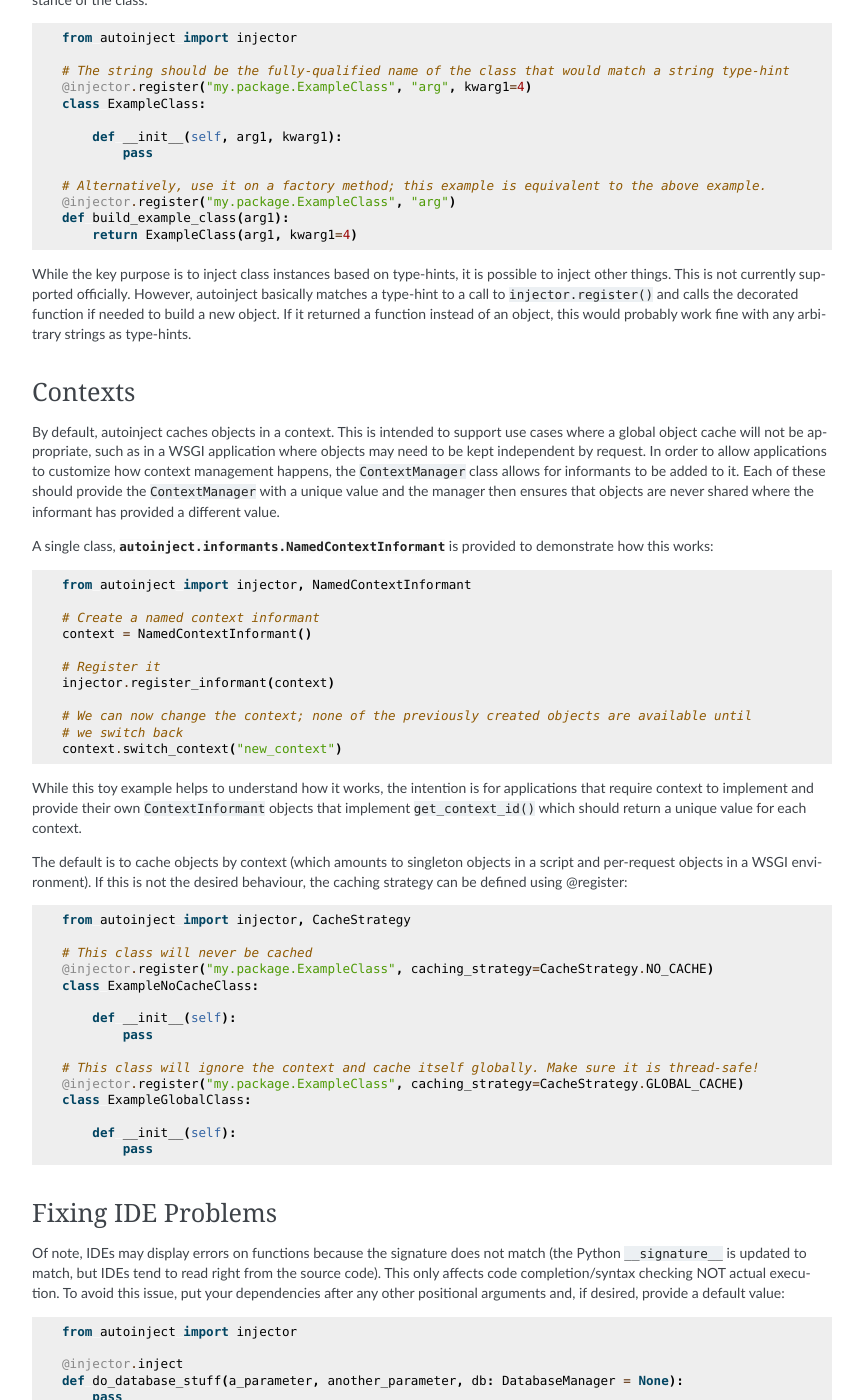
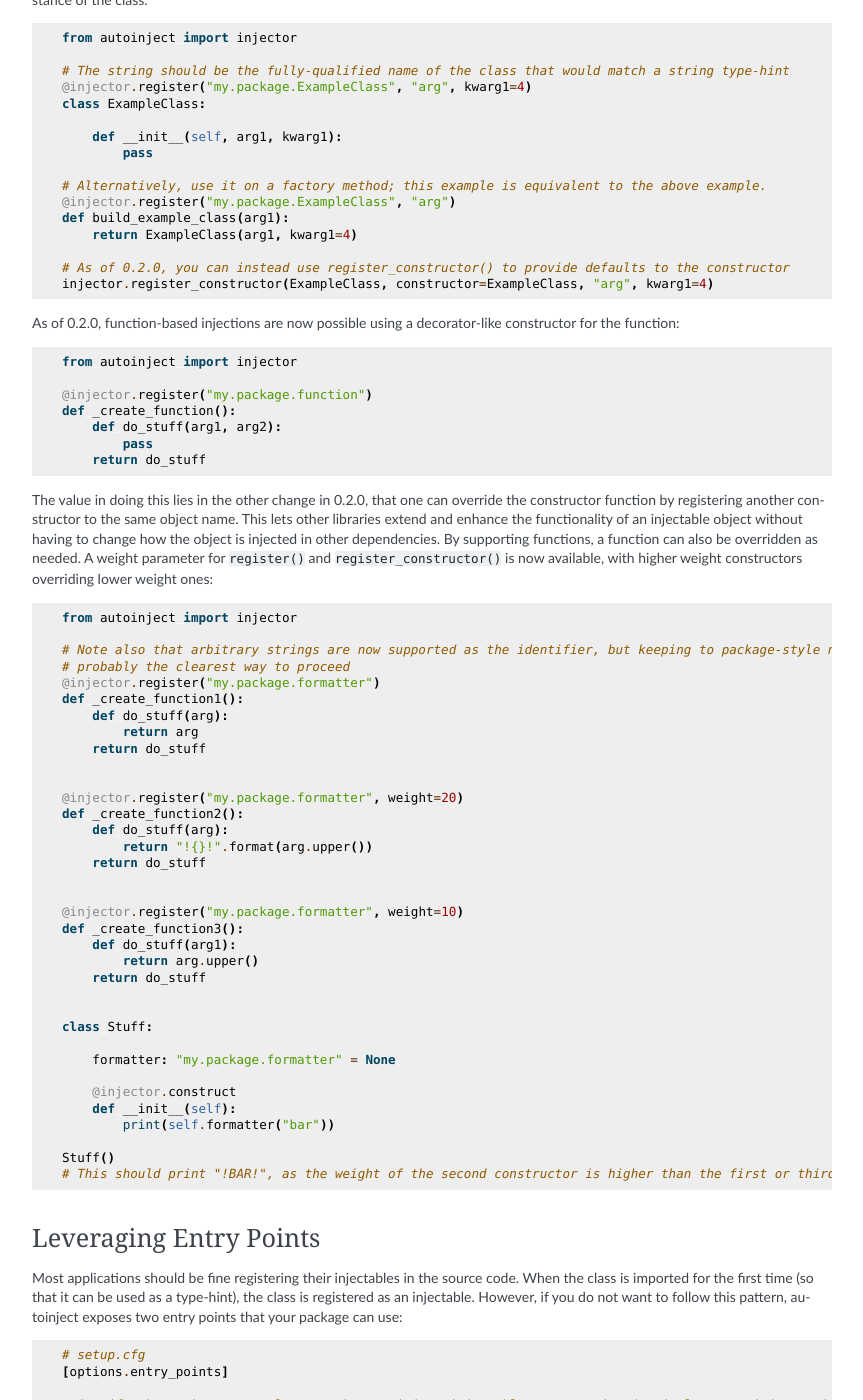
Before and after one commit to turnbullerin/autoinject, a Sphinx documentation site: the page built from docs/source/overview.rst, in a window 1280 px wide and 1400 px high, scrolled down 946 px. Shown: the whole window, without its empty margins (258-1121 px from the left). Built offline with Sphinx 7.4.7, drawn with Linux system fonts in a browser that asks for light colours; some of the changed text lies outside the part shown.

Commit message:
Version number updates and associated documentation for 0.2.0

```diff
--- a/docs/source/conf.py
+++ b/docs/source/conf.py
@@ -22,7 +22,7 @@ copyright = '2022, Erin Turnbull'
 author = 'Erin Turnbull'
 
 # The full version, including alpha/beta/rc tags
-release = '0.1.0'
+release = '0.2.0'
 
 
 # -- General configuration ---------------------------------------------------
--- a/docs/source/overview.rst
+++ b/docs/source/overview.rst
@@ -66,10 +66,104 @@ function that will build an instance of the class::
     def build_example_class(arg1):
         return ExampleClass(arg1, kwarg1=4)
 
-While the key purpose is to inject class instances based on type-hints, it is possible to inject other things. This is
-not currently supported officially. However, autoinject basically matches a type-hint to a call to
-``injector.register()`` and calls the decorated function if needed to build a new object. If it returned a function
-instead of an object, this would probably work fine with any arbitrary strings as type-hints.
+    # As of 0.2.0, you can instead use register_constructor() to provide defaults to the constructor
+    injector.register_constructor(ExampleClass, constructor=ExampleClass, "arg", kwarg1=4)
+
+
+As of 0.2.0, function-based injections are now possible using a decorator-like constructor for the function::
+
+    from autoinject import injector
+
+    @injector.register("my.package.function")
+    def _create_function():
+        def do_stuff(arg1, arg2):
+            pass
+        return do_stuff
+
+The value in doing this lies in the other change in 0.2.0, that one can override the constructor function by registering
+another constructor to the same object name. This lets other libraries extend and enhance the functionality of an
+injectable object without having to change how the object is injected in other dependencies. By supporting functions,
+a function can also be overridden as needed. A weight parameter for ``register()`` and ``register_constructor()`` is now
+available, with higher weight constructors overriding lower weight ones::
+
+    from autoinject import injector
+
+    # Note also that arbitrary strings are now supported as the identifier, but keeping to package-style notation is
+    # probably the clearest way to proceed
+    @injector.register("my.package.formatter")
+    def _create_function1():
+        def do_stuff(arg):
+            return arg
+        return do_stuff
+
+
+    @injector.register("my.package.formatter", weight=20)
+    def _create_function2():
+        def do_stuff(arg):
+            return "!{}!".format(arg.upper())
+        return do_stuff
+
+
+    @injector.register("my.package.formatter", weight=10)
+    def _create_function3():
+        def do_stuff(arg1):
+            return arg.upper()
+        return do_stuff
+
+
+    class Stuff:
+
+        formatter: "my.package.formatter" = None
+
+        @injector.construct
+        def __init__(self):
+            print(self.formatter("bar"))
+
+    Stuff()
+    # This should print "!BAR!", as the weight of the second constructor is higher than the first or third
+
+
+Leveraging Entry Points
+-----------------------
+
+Most applications should be fine registering their injectables in the source code. When the class is imported for the
+first time (so that it can be used as a type-hint), the class is registered as an injectable. However, if you do not
+want to follow this pattern, autoinject exposes two entry points that your package can use::
+
+    # setup.cfg
+    [options.entry_points]
+
+    # Specify the path to your class to the autoinject.injectables entry point (equivalent to @injector.injectable)
+    autoinject.injectables =
+        my_class = mylib.MyClass
+
+    # Specify a custom function to handle registration
+    autoinject.registrars =
+        my_reg = mylib._register_my_class2
+
+
+    # mylib.__init__.py
+
+    # This one will get registered automatically
+    from foo import MyClass
+
+    # This one is done by the registration function below
+    from bar import MyClass2
+
+    def _register_my_class2(injector):
+        # Perhaps we need some keyword arguments for this class's constructor
+        injector.register_constructor(MyClass2, MyClass2, arg="bar")
+
+A common use case I have found for this is if you are creating an integration with an existing package; you can't add
+the appropriate decorators directly and users would have to remember to import your integration package to get the
+injection to work. By registering your integration with the entry point, it will automatically be included when the
+autoinject singleton is constructed. Another exception would be if you wanted to facilitate people using string type-
+hinting instead of the type itself or you wanted to provide an override class to inject.
+
+Note that the registrar functions take the injector as an argument, to ensure they are operating on the singleton. This
+is necessary because the registrar functions are called during ``__init__()`` and so the global ``autoinject.injector``
+object is not yet available.
+
 
 Contexts
 --------
--- a/setup.cfg
+++ b/setup.cfg
@@ -1,6 +1,6 @@
 [metadata]
 name = autoinject
-version = 0.1.0
+version = 0.2.0
 author = Erin Turnbull
 author_email = erin.a.turnbull@gmail.com
 description = Automated dependency injection for Python
--- a/src/autoinject/__init__.py
+++ b/src/autoinject/__init__.py
@@ -8,7 +8,7 @@ from .injection import InjectionManager, MissingArgumentError, ExtraKeywordArgum
 from .class_registry import ClassRegistry, ClassNotFoundException, CacheStrategy
 from .context_manager import ContextManager
 
-__version__ = '0.1.0'
+__version__ = '0.2.0'
 
 injector = InjectionManager()
 
```
Also changed, not shown: README.md (+16 -0 lines).
